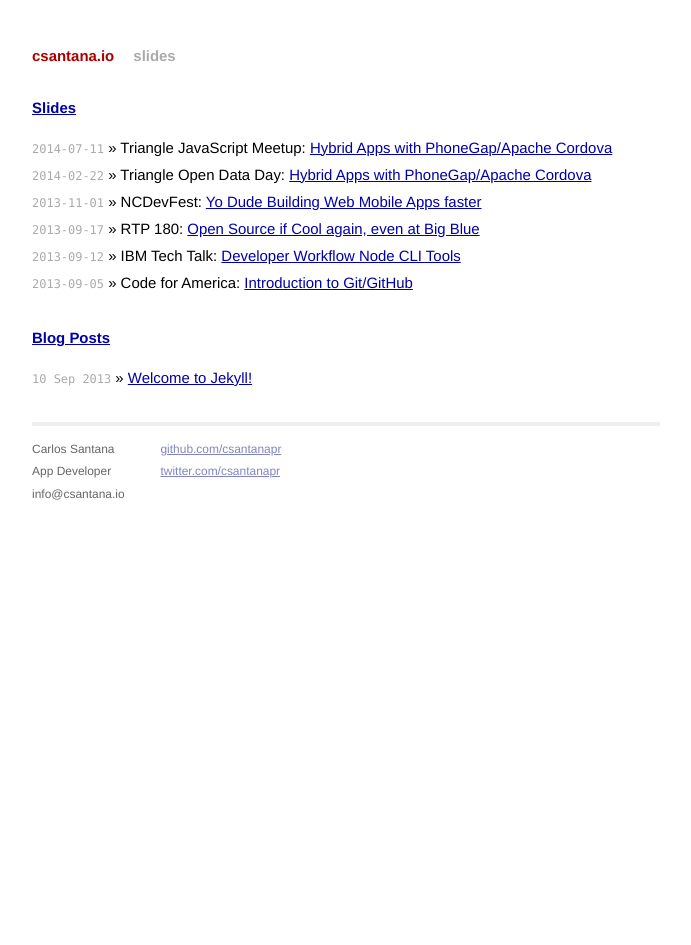
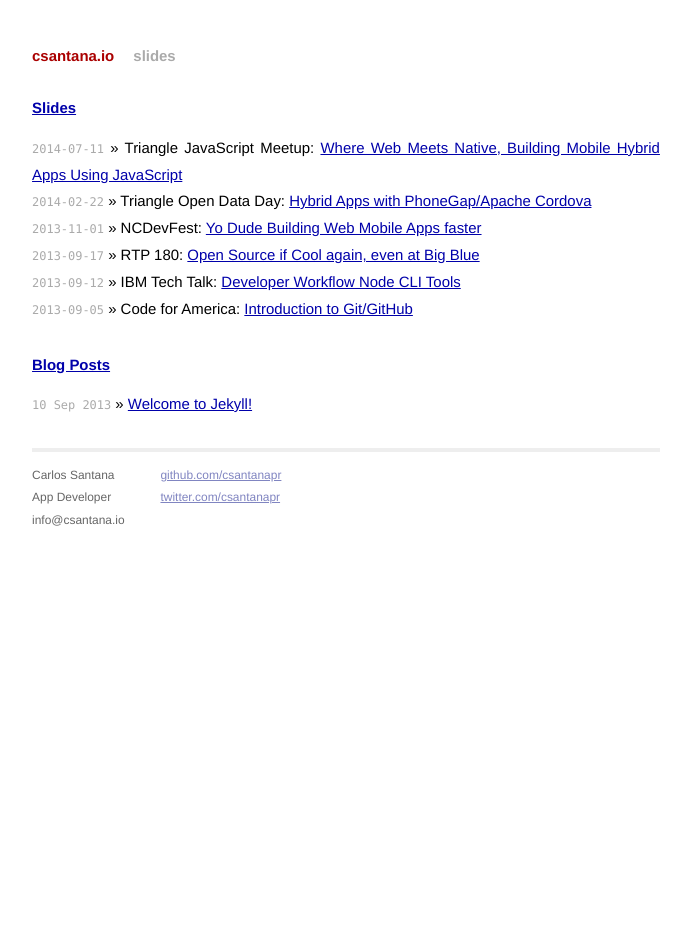
Before and after one commit to csantanapr/csantanapr.github.io, a Jekyll site: the page built from index.html, in a window 1280 px wide. Shown: the whole page, without its empty margins (294-985 px from the left). Built offline with Jekyll 4.4.1, drawn with Linux system fonts in a browser that asks for light colours; Markdown is read by kramdown in place of the engine named in the settings.

Commit message:
updated title for js meetup

```diff
--- a/index.html
+++ b/index.html
@@ -10,7 +10,7 @@ title: csantana.io
     <ul class="posts">
 
       <li><span>2014-07-11</span> &raquo; Triangle JavaScript Meetup: <a href="/slides/index-jsmeetup-07-11-2014.html">
-      Hybrid Apps with PhoneGap/Apache Cordova</a></li>
+      Where Web Meets Native, Building Mobile Hybrid Apps Using JavaScript</a></li>
 
       <li><span>2014-02-22</span> &raquo; Triangle Open Data Day: <a href="/slides/index-triangle-open-data-day-2014.html">
       Hybrid Apps with PhoneGap/Apache Cordova</a></li>
```
